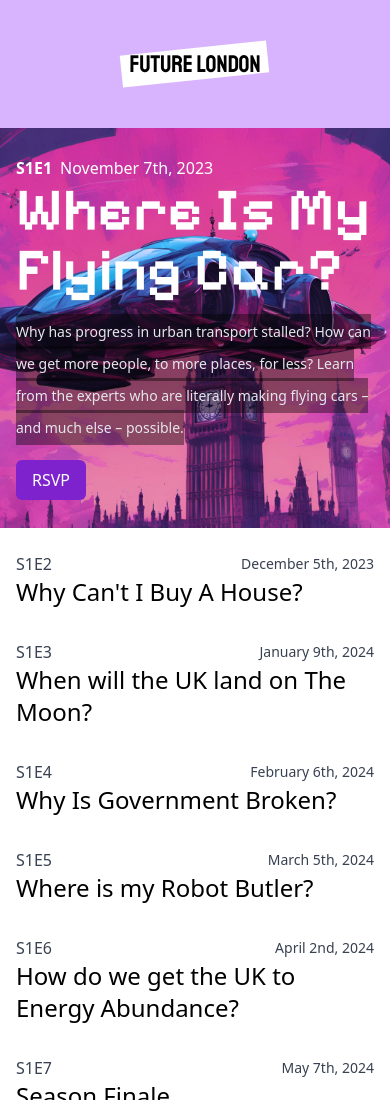
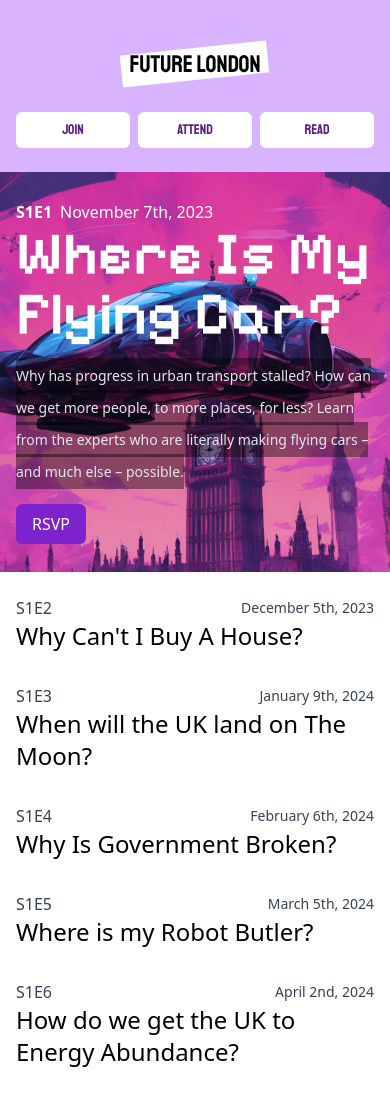
Before and after one commit to futurelondon/futurelondon.org, a website: page docs/index.html in a window 390 px wide. Shown: the top 1100 px of the page. Drawn offline with Linux system fonts and the light colour scheme.

Commit message:
mobile more

```diff
--- a/docs/index.html
+++ b/docs/index.html
@@ -77,7 +77,7 @@
 
     <div class="w-full">
       <header
-        class="w-full max-w-4xl mx-auto mb-0 sm:mb-8 pb-12 sm:pb-0 flex flex-col sm:flex-row justify-between items-center bg-purple-300 sm:bg-transparent"
+        class="w-full max-w-4xl mx-auto mb-0 sm:mb-8 pb-6 sm:pb-0 flex flex-col sm:flex-row justify-between items-center bg-purple-300 sm:bg-transparent"
       >
         <h1
           class="font-header font-normal text-2xl mx-auto sm:mx-0 mt-12 relative"
@@ -97,6 +97,35 @@
 
         <div class="hidden sm:flex items-center space-x-3">
           <a href="#about" class="px-3 py-3 pt-12 hover:bg-purple-200">About</a>
+        </div>
+
+        <div class="w-full mt-8 px-4 flex space-x-2 flex-row sm:hidden">
+          <p class="w-full">
+            <a
+              href="https://chat.whatsapp.com/LuWcWtD04YM3DJTULmn2Fs"
+              target="_blank"
+              class="block w-full text-center bg-white text-purple-900 font-header rounded-md font-medium text-sm p-2"
+              >Join</a
+            >
+          </h4>
+
+          <p class="w-full">
+            <a
+              href="https://lu.ma/ldn"
+              target="_blank"
+              class="block w-full text-center bg-white text-purple-900 font-header rounded-md font-medium text-sm p-2"
+              >Attend</a
+            >
+          </h4>
+
+          <p class="w-full">
+            <a
+              href="https://futurelondon.substack.com"
+              target="_blank"
+              class="block w-full text-center bg-white text-purple-900 font-header rounded-md font-medium text-sm p-2"
+              >Read</a
+            >
+          </h4>
         </div>
       </header>
 
```
Also changed, not shown: src/index.html (+30 -1 lines), docs/index.css.
